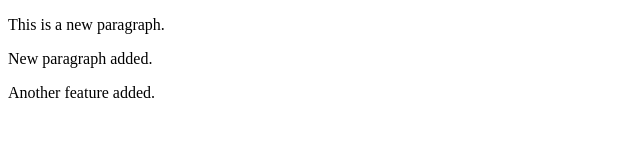
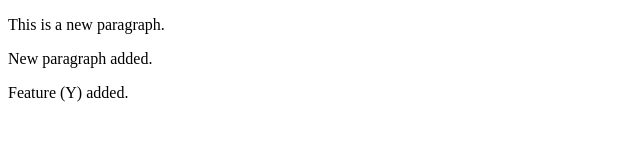
Before and after one commit to Unpainted01mind/Local-Repo, a plain HTML site: page index.html in a window 1280 px wide. Shown: the full height of the page, 0-640 px from the left. Drawn offline with Linux system fonts and the light colour scheme.

Commit message:
addded a feature

```diff
--- a/index.html
+++ b/index.html
@@ -12,7 +12,7 @@
     New paragraph added.
 </p>
 <p>
-    Another feature added.
+    Feature (Y) added.
 </p>
 <br>
 
```
